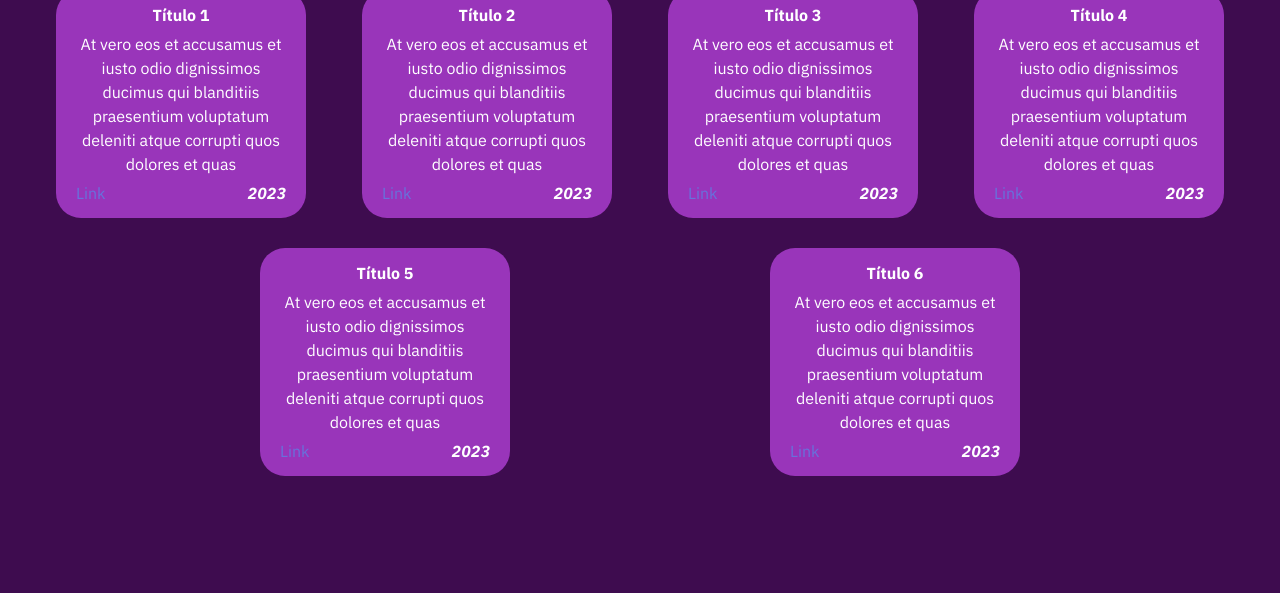
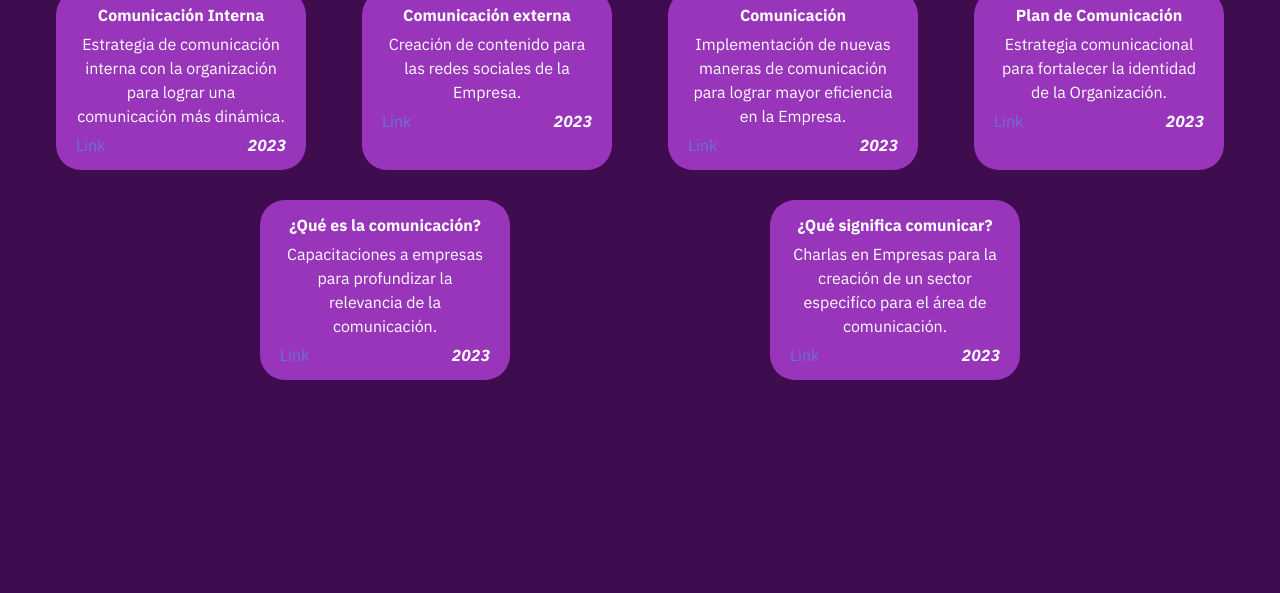
Before and after one commit to Orjab7/Entrega, a website: page pages/proyectos.html in a window 1280 px wide. Shown: the part 158-751 px from the top of the page. Drawn offline with nearby package versions, Linux system fonts and the light colour scheme.

Commit message:
Se agrego contenido

```diff
--- a/pages/proyectos.html
+++ b/pages/proyectos.html
@@ -42,10 +42,10 @@
             <div class="contenedor">
                 <section>
                     <span class="titulo">
-                        Título 1
+                        Comunicación Interna
                     </span>
                     <span class="descripcion">
-                        At vero eos et accusamus et iusto odio dignissimos ducimus qui blanditiis praesentium voluptatum deleniti atque corrupti quos dolores et quas
+                    Estrategia de comunicación interna con la organización para lograr una comunicación más dinámica.
                     </span>
                     <div>
                         <a href="link" class="link">
@@ -58,10 +58,10 @@
                 </section>
                 <section>
                     <span class="titulo">
-                        Título 2
+                        Comunicación externa
                     </span>
                     <span class="descripcion">
-                        At vero eos et accusamus et iusto odio dignissimos ducimus qui blanditiis praesentium voluptatum deleniti atque corrupti quos dolores et quas
+                        Creación de contenido para las redes sociales de la Empresa.
                     </span>
                     <div>
                         <a href="link" class="link">
@@ -74,10 +74,10 @@
                 </section>
                 <section>
                     <span class="titulo">
-                        Título 3
+                        Comunicación
                     </span>
                     <span class="descripcion">
-                        At vero eos et accusamus et iusto odio dignissimos ducimus qui blanditiis praesentium voluptatum deleniti atque corrupti quos dolores et quas
+                        Implementación de nuevas maneras de comunicación para lograr mayor eficiencia en la Empresa.
                     </span>
                     <div>
                         <a href="link" class="link">
@@ -90,10 +90,10 @@
                 </section>
                 <section>
                     <span class="titulo">
-                        Título 4
+                        Plan de Comunicación
                     </span>
                     <span class="descripcion">
-                        At vero eos et accusamus et iusto odio dignissimos ducimus qui blanditiis praesentium voluptatum deleniti atque corrupti quos dolores et quas
+                        Estrategia comunicacional para fortalecer la identidad de la Organización.
                     </span>
                     <div>
                         <a href="link" class="link">
@@ -106,10 +106,10 @@
                 </section>
                 <section>
                     <span class="titulo">
-                        Título 5
+                        ¿Qué es la comunicación?
                     </span>
                     <span class="descripcion">
-                        At vero eos et accusamus et iusto odio dignissimos ducimus qui blanditiis praesentium voluptatum deleniti atque corrupti quos dolores et quas
+                        Capacitaciones a empresas para profundizar la relevancia de la comunicación.
                     </span>
                     <div>
                         <a href="link" class="link">
@@ -122,10 +122,10 @@
                 </section>
                 <section>
                     <span class="titulo">
-                        Título 6
+                        ¿Qué significa comunicar?
                     </span>
                     <span class="descripcion">
-                        At vero eos et accusamus et iusto odio dignissimos ducimus qui blanditiis praesentium voluptatum deleniti atque corrupti quos dolores et quas
+                        Charlas en Empresas para la creación de un sector especifíco para el área de comunicación.
                     </span>
                     <div>
                         <a href="link" class="link">
```
Also changed, not shown: pages/estudios.html (+4 -4 lines).
